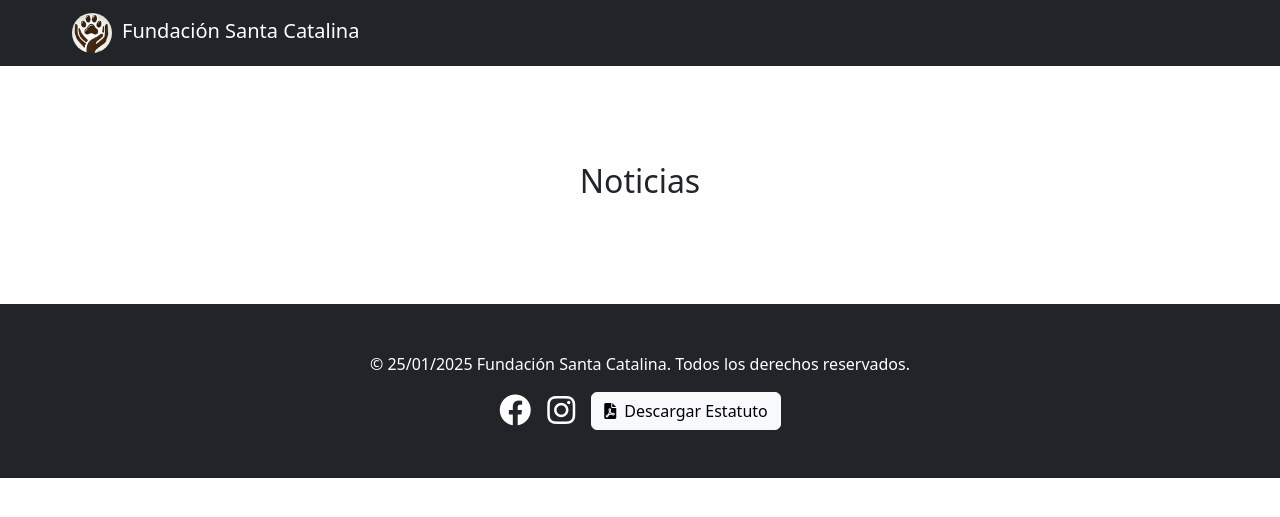
After one commit to chrisjav35298/catalina, a Symfony app: template templates/noticia/indexPublico.html.twig in a window 1280 px wide. The commit adds this page. Shown: the top 517 px of the page. Run offline with Twig, Linux system fonts and the light colour scheme; the template is opened without the code that fills it, so the values that code supplies are empty; some libraries are stand-ins or nearby versions.

Commit message:
paginas personalizadas para act y noticias

```diff
--- a/templates/base.html.twig
+++ b/templates/base.html.twig
@@ -15,6 +15,23 @@
     {% endblock %}
 </head>
 
+{% block header %}
+<nav class="navbar navbar-expand-lg navbar-dark bg-dark">
+    <div class="container">
+        <!-- Logo con imagen -->
+        <a class="navbar-brand" href="{{ path('app_home') }}">
+            <img src="{{ asset('img/logoCanva.png') }}" alt="Fundación Sta Catalina" height="40" style="border-radius: 50%;  position: relative; left: -10px;">Fundación Santa Catalina
+        </a>
+
+        <!-- Botón para colapsar navbar -->
+        <button class="navbar-toggler" type="button" data-bs-toggle="collapse" data-bs-target="#navbarNav">
+            <span class="navbar-toggler-icon"></span>
+        </button>
+    </div>
+</nav>
+{% endblock %}
+
+
 <body>
     {% block body %}{% endblock %}
 
@@ -24,4 +41,26 @@
     {% block javascripts %}{% endblock %}
 </body>
 
+{% block footer %}
+<!-- Footer -->
+<footer class="bg-dark text-center py-5 mt-5">
+    <p style="color: white;">&copy; {{ "now"|date("d/m/Y") }} Fundación Santa Catalina. Todos los derechos reservados.</p>
+    <div class="d-flex justify-content-center align-items-center">
+        <!-- Enlace a Facebook -->
+        <a href="https://www.facebook.com/tu-pagina" target="_blank" class="text-white me-3">
+            <i class="fab fa-facebook fa-2x"></i>
+        </a>
+        <!-- Enlace a Instagram -->
+        <a href="https://www.instagram.com/tu-perfil" target="_blank" class="text-white me-3">
+            <i class="fab fa-instagram fa-2x"></i>
+        </a>
+
+        <!-- Enlace para Descargar el Estatuto con ícono -->
+        <a href="{{ asset('docs/estatuto.pdf') }}" class="btn btn-light d-flex align-items-center" download>
+            <i class="fas fa-file-pdf me-2"></i> Descargar Estatuto
+        </a>
+    </div>
+</footer>
+{% endblock %}
+
 </html>
--- /dev/null
+++ b/templates/noticia/indexPublico.html.twig
@@ -0,0 +1,55 @@
+{% extends 'base.html.twig' %}
+
+{% block title %}Noticias{% endblock %}
+
+{% block body %}
+
+<!-- Noticias -->
+<section id="noticias" class="mt-5 p-5">
+    <h2 class="text-center">Noticias</h2>
+    <div class="row">
+        {% for noticia in noticias %}
+            <div class="col-md-4">
+                <div class="card shadow-lg border-0 rounded-lg overflow-hidden custom-card">
+                    <!-- Imagen destacada con máximo de altura y corte -->
+                    <img src="{{ asset('uploads/' ~ noticia.imagen) }}" class="card-img-top img-fluid"
+                         style="max-height: 250px; object-fit: cover;" alt="{{ noticia.titulo }}">
+
+                    <div class="card-body">
+                        <h5 class="card-title text-primary">{{ noticia.titulo }}</h5>
+                        <p class="card-text text-muted">{{ noticia.descripcionCorta }}</p>
+
+                        <!-- Enlace para navegar a la página de detalle -->
+                        <a href="{{ path('app_noticia_show_publico', {'id': noticia.id}) }}" class="btn btn-primary mt-3">
+                            <i class="bi bi-arrow-right"></i> Ver más
+                        </a>
+                    </div>
+                </div>
+            </div>
+        {% endfor %}
+    </div>
+</section>
+
+{% endblock %}
+
+{% block footer %}
+<!-- Footer -->
+<footer class="bg-dark text-center py-5 mt-5">
+    <p style="color: white;">&copy; {{ "now"|date("d/m/Y") }} Fundación Santa Catalina. Todos los derechos reservados.</p>
+    <div class="d-flex justify-content-center align-items-center">
+        <!-- Enlace a Facebook -->
+        <a href="https://www.facebook.com/tu-pagina" target="_blank" class="text-white me-3">
+            <i class="fab fa-facebook fa-2x"></i>
+        </a>
+        <!-- Enlace a Instagram -->
+        <a href="https://www.instagram.com/tu-perfil" target="_blank" class="text-white me-3">
+            <i class="fab fa-instagram fa-2x"></i>
+        </a>
+
+        <!-- Enlace para Descargar el Estatuto con ícono -->
+        <a href="{{ asset('docs/estatuto.pdf') }}" class="btn btn-light d-flex align-items-center" download>
+            <i class="fas fa-file-pdf me-2"></i> Descargar Estatuto
+        </a>
+    </div>
+</footer>
+{% endblock %}
```
Also changed, not shown: src/Controller/HomeController.php (+31 -11 lines), templates/actividades/indexPublico.html.twig (added, +77 -0 lines), templates/home.html.twig (+16 -24 lines).
